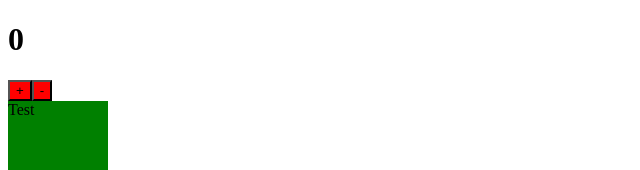
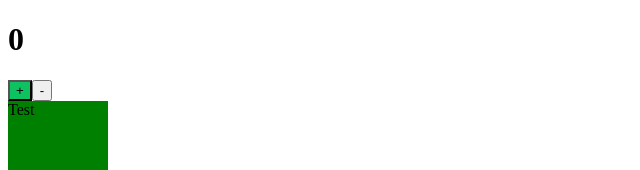
Before and after one commit to ReyTris/Practic-Simbirsoft, a React app: page / in a window 1280 px wide. Shown: the top 170 px of the page, without its empty margins (0-640 px from the left). Built offline with nearby package versions, Linux system fonts and the light colour scheme.

Commit message:
настройка модулей стилей

```diff
--- a/package.json
+++ b/package.json
@@ -34,6 +34,7 @@
 		"ts-loader": "^9.5.1",
 		"ts-node": "^10.9.2",
 		"typescript": "^5.4.5",
+		"typescript-plugin-css-modules": "^5.1.0",
 		"webpack": "^5.91.0",
 		"webpack-cli": "^5.1.4",
 		"webpack-dev-server": "^5.0.4"
--- /dev/null
+++ b/src/components/App.module.scss
@@ -0,0 +1,3 @@
+.button {
+	background-color: var(--main-color);
+}
--- a/src/components/App.scss
+++ /dev/null
@@ -1,3 +0,0 @@
-button {
-	background-color: red;
-}
--- a/src/components/App.tsx
+++ b/src/components/App.tsx
@@ -1,5 +1,5 @@
 import { useState } from 'react';
-import './App.scss';
+import * as styles from './App.module.scss';
 import { Test } from './test/Test';
 
 const App = () => {
@@ -15,7 +15,9 @@
 	return (
 		<div>
 			<h1>{count}</h1>
-			<button onClick={increment}>+</button>
+			<button className={styles.button} onClick={increment}>
+				+
+			</button>
 			<button onClick={dicrement}>-</button>
 			<Test />
 		</div>
--- a/src/index.tsx
+++ b/src/index.tsx
@@ -1,4 +1,5 @@
 import ReactDOM from 'react-dom/client';
 import App from './components/App';
+import './styles.scss';
 
 ReactDOM.createRoot(document.getElementById('root')!).render(<App />);
--- /dev/null
+++ b/src/styles.scss
@@ -0,0 +1,3 @@
+:root {
+	--main-color: #0ec261;
+}
--- a/tsconfig.json
+++ b/tsconfig.json
@@ -9,7 +9,9 @@
 		"moduleResolution": "node",
 
 		"allowSyntheticDefaultImports": true,
-		"esModuleInterop": true
+		"esModuleInterop": true,
+
+		"plugins": [{ "name": "typescript-plugin-css-modules" }]
 	},
 	"ts-node": {
 		"compilerOptions": {
```
Also changed, not shown: src/global.d.ts (added, +7 -0 lines), 1 other file (tests, documents, lock files or other folders).
